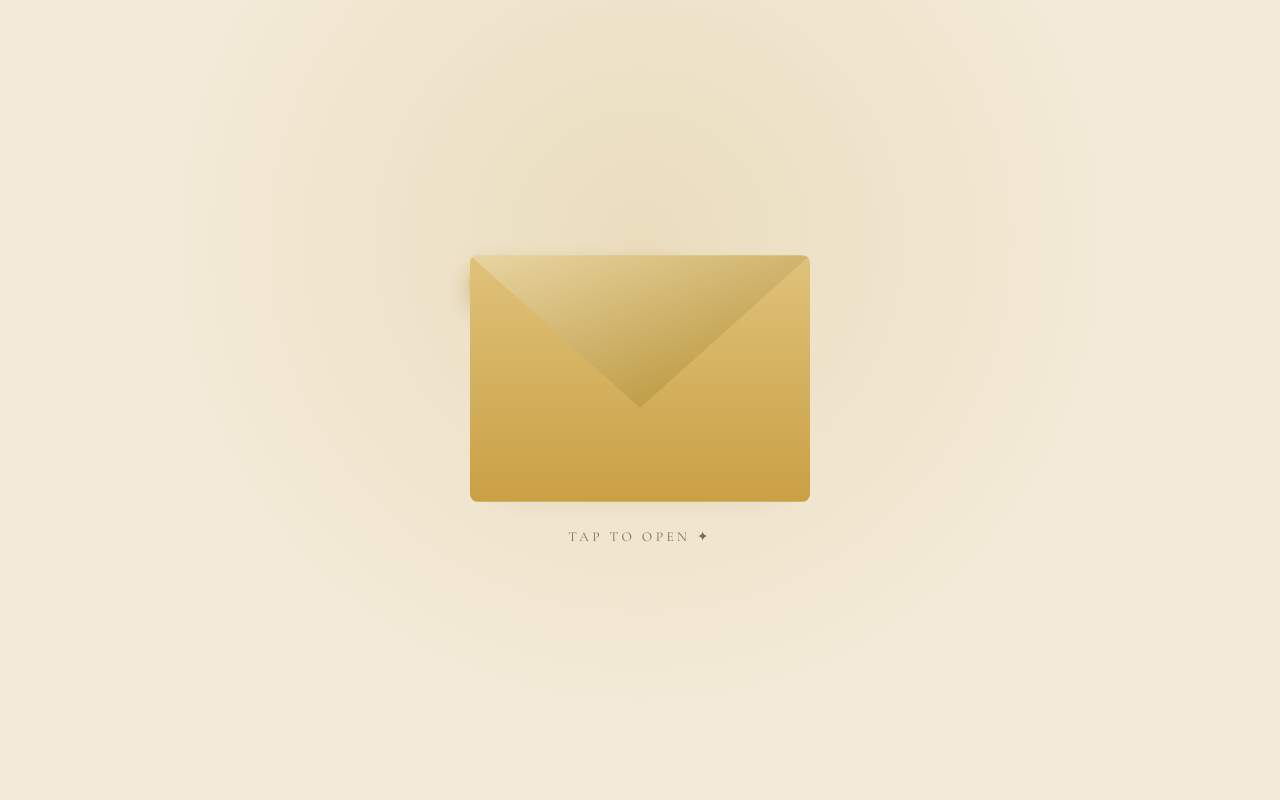
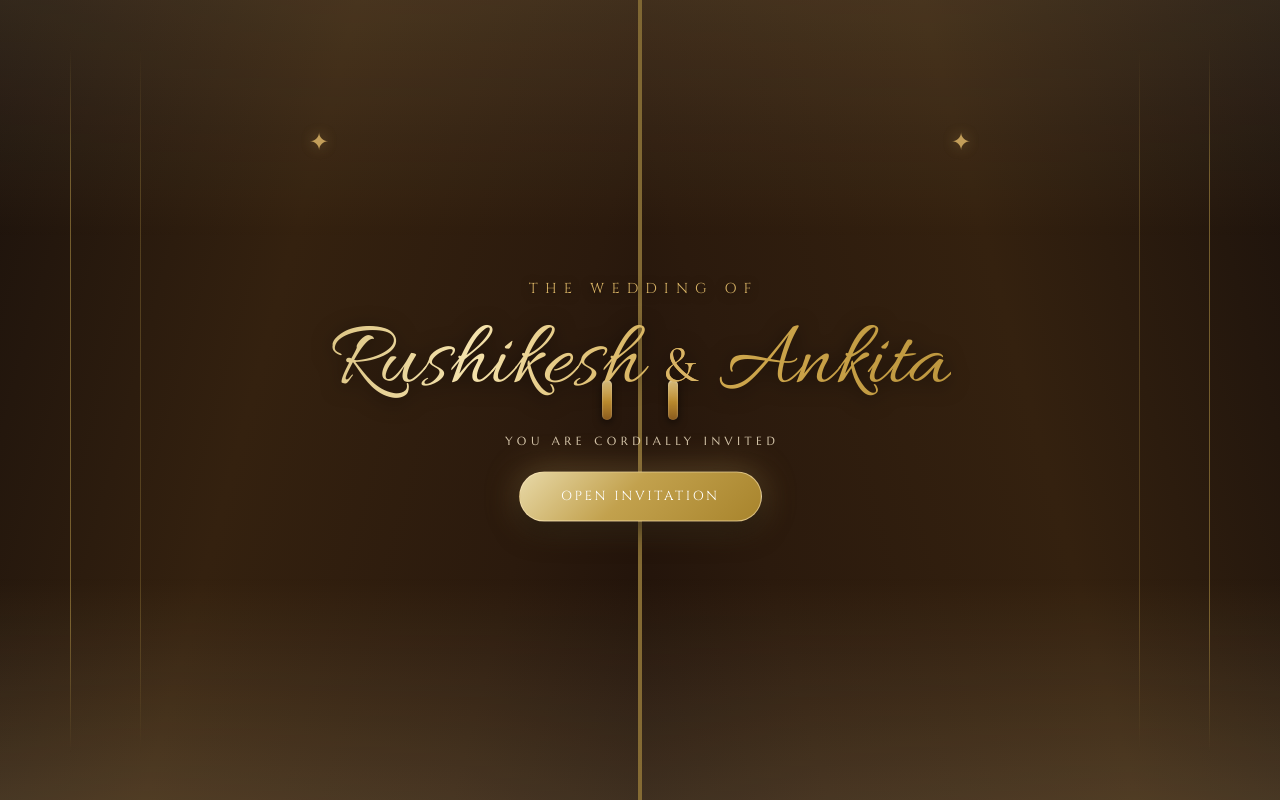
Before and after one commit to Krutan178/wedding-invite, a React (Vite) app: page / in a window 1280 px wide. Shown: the top 800 px of the page. Built offline with nearby package versions, Linux system fonts and the light colour scheme.

Commit message:
Royal Grace style: 3D door reveal, Allura/Cinzel type, ornate gold frames

```diff
--- a/index.html
+++ b/index.html
@@ -14,7 +14,7 @@
     <link rel="preconnect" href="https://fonts.googleapis.com" />
     <link rel="preconnect" href="https://fonts.gstatic.com" crossorigin />
     <link
-      href="https://fonts.googleapis.com/css2?family=Great+Vibes&family=Cormorant+Garamond:ital,wght@0,400;0,500;0,600;1,400&family=Marcellus&display=swap"
+      href="https://fonts.googleapis.com/css2?family=Allura&family=Cinzel:wght@400;500;600;700&family=Cormorant+Garamond:ital,wght@0,400;0,500;0,600;1,400&family=Marcellus&display=swap"
       rel="stylesheet"
     />
   </head>
--- a/src/components/EnvelopeScreen.jsx
+++ b/src/components/EnvelopeScreen.jsx
@@ -2,6 +2,7 @@ import { useState } from "react";
 import { guest, track } from "../lib/tracking";
 import { WEDDING } from "../weddingConfig";
 
+/** Premium 3D double-door reveal (inspired by the royal-grace demo) */
 export default function EnvelopeScreen({ opened, onOpen }) {
   const [opening, setOpening] = useState(false);
 
@@ -12,40 +13,51 @@ export default function EnvelopeScreen({ opened, onOpen }) {
 
   const handleOpen = () => {
     if (opening) return;
-    track("invite_opened", { msSinceLoad: Math.round(performance.now()) });
+    track("invite_opened", { style: "doors", msSinceLoad: Math.round(performance.now()) });
     setOpening(true);
-    setTimeout(onOpen, 900); // flap flips, card rises, then screen fades
+    setTimeout(onOpen, 1600); // doors swing, light bursts, then the screen fades
   };
 
   return (
     <div
-      id="envelope-screen"
+      id="doors-screen"
       className={`${opened ? "opened" : ""} ${opening ? "opening" : ""}`}
       onClick={(e) => {
-        if (e.target.id === "envelope-screen") handleOpen();
+        if (e.target.id === "doors-screen") handleOpen();
       }}
       aria-label="Open invitation"
     >
-      <div className="envelope-wrap">
-        <div className="envelope-flap" />
-        <div className="envelope-pocket" />
-        <div className="envelope-card">
-          <span className="mini-mandala">✦</span>
-          {guest && (
-            <p className="env-dear">
-              For <span>{guest}</span>,
-            </p>
-          )}
-          <p className="env-to">You are cordially invited</p>
-          <p className="env-names">
-            {WEDDING.groom} <em>&amp;</em> {WEDDING.bride}
+      <div className="doors-scene">
+        <div className="doors-glow" aria-hidden="true" />
+        <div className="door door-left" aria-hidden="true">
+          <span className="door-panel-line" />
+          <span className="door-panel-line line-2" />
+          <span className="door-crest">✦</span>
+          <span className="door-handle" />
+        </div>
+        <div className="door door-right" aria-hidden="true">
+          <span className="door-panel-line" />
+          <span className="door-panel-line line-2" />
+          <span className="door-crest">✦</span>
+          <span className="door-handle" />
+        </div>
+      </div>
+
+      <div className="doors-overlay">
+        <p className="doors-kicker">The Wedding Of</p>
+        <p className="doors-names">
+          {WEDDING.groom} <em>&amp;</em> {WEDDING.bride}
+        </p>
+        {guest && (
+          <p className="env-dear">
+            For <span>{guest}</span>,
           </p>
-        </div>
+        )}
+        <p className="doors-sub">You are cordially invited</p>
         <button className="open-btn" type="button" onClick={handleOpen}>
           <span className="open-btn-inner">Open&nbsp;Invitation</span>
         </button>
       </div>
-      <p className="tap-hint">tap to open ✦</p>
     </div>
   );
 }
--- a/src/styles/global.css
+++ b/src/styles/global.css
@@ -34,7 +34,7 @@ button, .gold-btn { touch-action: manipulation; user-select: none; -webkit-user-
 
 .kicker {
   display: block;
-  font-family: "Marcellus", serif;
+  font-family: "Cinzel", serif;
   font-size: .8rem;
   letter-spacing: .35em;
   text-transform: uppercase;
@@ -42,9 +42,15 @@ button, .gold-btn { touch-action: manipulation; user-select: none; -webkit-user-
 }
 
 .title {
-  font-family: "Great Vibes", cursive;
-  font-size: clamp(2.6rem, 7vw, 4.2rem);
-  color: var(--maroon);
+  font-family: "Allura", cursive;
+  font-size: clamp(2.9rem, 8vw, 4.6rem);
+  background: linear-gradient(100deg, #a8842c, #8a5a1d 30%, var(--gold-deep) 50%, #b98a2e 70%, #a8842c);
+  background-size: 200% 100%;
+  -webkit-background-clip: text;
+  background-clip: text;
+  color: transparent;
+  filter: drop-shadow(0 2px 3px rgba(74,59,36,.18));
+  animation: foilShimmer 7s ease-in-out infinite;
   margin: 6px 0 10px;
 }
 
@@ -81,71 +87,152 @@ button, .gold-btn { touch-action: manipulation; user-select: none; -webkit-user-
 .reveal.in { opacity: 1; transform: none; }
 
 /* ============================================================
-   ENVELOPE SCREEN
+   ROYAL DOOR REVEAL (Zareqia-style premium intro)
    ============================================================ */
-#envelope-screen {
+#doors-screen {
   position: fixed;
   inset: 0;
   z-index: 60;
-  display: flex;
-  flex-direction: column;
-  align-items: center;
-  justify-content: center;
-  gap: 26px;
+  overflow: hidden;
   background:
-    radial-gradient(circle at 50% 30%, rgba(194,161,77,.18), transparent 55%),
-    var(--ivory-deep);
-  transition: opacity .8s ease, transform .8s ease, visibility .8s;
+    radial-gradient(circle at 50% 42%, rgba(194,161,77,.16), transparent 60%),
+    linear-gradient(180deg, #17100b, #241611 55%, #17100b);
+  transition: opacity 1s ease .55s, visibility 1s ease .55s;
 }
-#envelope-screen.opened { opacity: 0; transform: scale(1.12); visibility: hidden; pointer-events: none; }
+#doors-screen.opened { opacity: 0; visibility: hidden; pointer-events: none; }
 
-.envelope-wrap { position: relative; width: min(78vw, 340px); aspect-ratio: 1.38; }
-.envelope-flap {
+.doors-scene { position: absolute; inset: 0; perspective: 1500px; }
+
+/* warm light spilling through the opening doors */
+.doors-glow {
+  position: absolute; left: 50%; top: 0; bottom: 0;
+  width: 46vw; max-width: 560px;
+  transform: translateX(-50%);
+  background: linear-gradient(180deg,
+    rgba(255,226,150,0) 6%,
+    rgba(255,222,150,.55) 38%,
+    rgba(255,236,190,.75) 58%,
+    rgba(255,222,150,.35) 88%,
+    rgba(255,222,150,0));
+  filter: blur(2px);
+  opacity: 0;
+  transition: opacity .9s ease .35s;
+  pointer-events: none;
+}
+#doors-screen.opening .doors-glow { opacity: 1; }
+
+.door {
+  position: absolute; top: 0; bottom: 0;
+  width: 50%;
+  transform-style: preserve-3d;
+  transition: transform 1.7s cubic-bezier(.65,.05,.35,1);
+}
+.door-left  { left: 0;  transform-origin: left center; }
+.door-right { right: 0; transform-origin: right center; }
+
+/* carved dark-wood panels with golden edging */
+.door-left  { background: linear-gradient(105deg, #1c120c 0%, #34210f 42%, #2b1a0d 78%, #20120a 100%); border-right: 2px solid rgba(194,161,77,.6); }
+.door-right { background: linear-gradient(255deg, #1c120c 0%, #34210f 42%, #2b1a0d 78%, #20120a 100%); border-left: 2px solid rgba(194,161,77,.6); }
+.door::before { /* faint sheen */
+  content: "";
   position: absolute; inset: 0;
-  background: linear-gradient(160deg, #e9d5a3, var(--gold) 55%, var(--gold-deep));
-  clip-path: polygon(0 0, 100% 0, 50% 62%);
-  border-radius: 8px 8px 0 0;
-  transform-origin: top;
-  transition: transform .9s cubic-bezier(.6,.05,.4,1);
-  z-index: 3;
+  background: linear-gradient(180deg, rgba(255,230,170,.10), transparent 30%, transparent 72%, rgba(255,230,170,.14));
+  pointer-events: none;
 }
-.envelope-pocket {
+.door-panel-line {
+  position: absolute; top: 6vh; bottom: 6vh; width: 1px;
+  background: linear-gradient(180deg, transparent, rgba(194,161,77,.5) 18%, rgba(194,161,77,.5) 82%, transparent);
+}
+.door-left  .door-panel-line { left: 11%; }
+.door-left  .door-panel-line.line-2 { left: 22%; opacity: .55; }
+.door-right .door-panel-line { right: 11%; }
+.door-right .door-panel-line.line-2 { right: 22%; opacity: .55; }
+
+.door-crest {
+  position: absolute; top: 16vh; left: 50%; transform: translateX(-50%);
+  color: rgba(226,186,106,.8);
+  font-size: clamp(1.1rem, 2.6vw, 1.5rem);
+  text-shadow: 0 0 14px rgba(226,186,106,.35);
+}
+
+.door-handle {
+  position: absolute; top: 50%; transform: translateY(-50%);
+  width: 10px; height: clamp(28px, 5vh, 44px);
+  border-radius: 6px;
+  background: linear-gradient(180deg, #f0d28a, #b98a2e 55%, #8a5a1d);
+  box-shadow: 0 3px 8px rgba(0,0,0,.55), inset 0 1px 2px rgba(255,255,255,.5);
+}
+.door-left  .door-handle { right: 26px; }
+.door-right .door-handle { left: 26px; }
+
+#doors-screen.opening .door-left  { transform: rotateY(-118deg); }
+#doors-screen.opening .door-right { transform: rotateY(118deg); }
+
+/* text + button floating above the doors */
+.doors-overlay {
   position: absolute; inset: 0;
-  background: linear-gradient(#dfc27a, #caa045);
-  border-radius: 8px;
-  clip-path: polygon(0 0, 50% 46%, 100% 0, 100% 100%, 0 100%);
-  z-index: 2;
+  display: flex; flex-direction: column; align-items: center; justify-content: center;
+  gap: 14px;
+  padding: 0 20px;
+  text-align: center;
+  z-index: 5;
+  pointer-events: none;            /* clicks fall through to the screen */
+  transition: opacity .45s ease, transform .45s ease;
 }
-.envelope-card {
-  position: absolute; left: 8%; right: 8%; bottom: 10%; top: 18%;
-  background: #fffdf6;
-  border: 1px solid var(--gold);
-  border-radius: 6px;
-  z-index: 1;
-  display: flex; flex-direction: column; align-items: center; justify-content: center; gap: 6px;
-  box-shadow: 0 12px 30px rgba(74,59,36,.18);
-  transition: transform .9s cubic-bezier(.6,.05,.4,1);
+#doors-screen.opening .doors-overlay { opacity: 0; transform: scale(1.15); }
+.doors-overlay .open-btn { pointer-events: auto; }
+
+.doors-kicker {
+  font-family: "Cinzel", serif;
+  font-size: clamp(.68rem, 2.4vw, .9rem);
+  letter-spacing: .5em; text-indent: .5em;
+  text-transform: uppercase;
+  color: #d9b465;
+  text-shadow: 0 2px 10px rgba(0,0,0,.65);
 }
-.env-to { font-family: "Marcellus", serif; font-size: .62rem; letter-spacing: .3em; text-transform: uppercase; color: var(--gold-deep); }
-.env-names { font-family: "Great Vibes", cursive; font-size: 1.9rem; color: var(--maroon); }
-.env-names em { font-style: normal; color: var(--gold); }
-.mini-mandala { color: var(--gold); }
+.doors-names {
+  font-family: "Allura", cursive;
+  font-size: clamp(2.9rem, 10vw, 5.8rem);
+  line-height: 1.15;
+  background: linear-gradient(100deg, #a8842c, #f4e2ac 38%, #d1a94f 55%, #a8842c);
+  background-size: 200% 100%;
+  -webkit-background-clip: text;
+  background-clip: text;
+  color: transparent;
+  filter: drop-shadow(0 3px 10px rgba(0,0,0,.6));
+  animation: foilShimmer 5.5s ease-in-out infinite;
+}
+@keyframes foilShimmer {
+  0%, 100% { background-position: 0% 50%; }
+  50%      { background-position: 100% 50%; }
+}
+.doors-names em { font-style: normal; font-family: "Cormorant Garamond", serif; font-size: .55em; color: #d9b465; }
+.doors-sub {
+  font-family: "Marcellus", serif;
+  font-size: .74rem;
+  letter-spacing: .38em; text-indent: .38em;
+  text-transform: uppercase;
+  color: rgba(240,225,195,.85);
+}
+.env-dear { font-style: italic; color: #e8d5a8; font-size: 1.02rem; }
+.env-dear span { color: #f4e2ac; font-weight: 600; }
 
 .open-btn {
-  margin-top: 4px;
-  padding: 14px 36px;
-  border: none; border-radius: 999px;
+  margin-top: 10px;
+  padding: 15px 40px;
+  border: 1px solid rgba(255,236,190,.55); border-radius: 999px;
   background: linear-gradient(135deg, #e8d9a8, var(--gold) 45%, var(--gold-deep));
-  color: #fff; font-family: "Marcellus", serif; letter-spacing: .18em; text-transform: uppercase;
-  cursor: pointer; box-shadow: 0 8px 22px rgba(168,132,44,.4);
+  color: #fff; font-family: "Cinzel", serif; letter-spacing: .2em; font-size: .8rem;
+  text-transform: uppercase;
+  cursor: pointer; box-shadow: 0 10px 26px rgba(0,0,0,.5), 0 0 34px rgba(226,186,106,.35);
   animation: pulse 2.2s infinite;
 }
 @keyframes pulse { 0%,100% { transform: scale(1);} 50% { transform: scale(1.05);} }
 
 .tap-hint { font-size: .85rem; letter-spacing: .25em; text-transform: uppercase; color: var(--ink-soft); }
-
-#envelope-screen.opening .envelope-flap { transform: rotateX(180deg); z-index: 4; }
-#envelope-screen.opening .envelope-card { transform: translateY(-36%); z-index: 5; }
+@media (prefers-reduced-motion: reduce) {
+  .door, .doors-glow, .doors-overlay, .doors-names { animation: none !important; transition-duration: .2s !important; }
+}
 
 /* ============================================================
    HERO
@@ -195,11 +282,18 @@ button, .gold-btn { touch-action: manipulation; user-select: none; -webkit-user-
   line-height: 1.05;
 }
 .hero-names .name {
-  font-family: "Great Vibes", cursive;
-  font-size: clamp(2.7rem, 13.5vw, 7.5rem);
+  font-family: "Allura", cursive;
+  font-size: clamp(3rem, 13.5vw, 7.8rem);
   color: var(--maroon);
   display: inline-block;
+  background: linear-gradient(100deg, #a8842c, #8a5a1d 30%, var(--gold-deep) 50%, #b98a2e 70%, #a8842c);
+  background-size: 200% 100%;
+  -webkit-background-clip: text;
+  background-clip: text;
+  -webkit-text-fill-color: transparent;
+  animation: foilShimmer 6s ease-in-out infinite;
   transition: opacity 1s ease, transform 1.2s cubic-bezier(.22,.9,.3,1);
+  filter: drop-shadow(0 3px 4px rgba(74,59,36,.22));
 }
 .hero-names .name:nth-child(1) { transform: translateX(-70px); }
 .hero-names .amp {
@@ -255,7 +349,7 @@ button, .gold-btn { touch-action: manipulation; user-select: none; -webkit-user-
 
 .photo-wrap figcaption {
   margin-top: 14px;
-  font-family: "Great Vibes", cursive;
+  font-family: "Allura", cursive;
   font-size: 1.5rem;
   color: var(--gold-deep);
 }
@@ -395,7 +489,7 @@ button, .gold-btn { touch-action: manipulation; user-select: none; -webkit-user-
 }
 .cd-box small { font-family: "Marcellus", serif; font-size: .62rem; letter-spacing: .3em; text-transform: uppercase; color: var(--gold-deep); }
 
-.countdown-done { font-family: "Great Vibes", cursive; font-size: 2rem; color: var(--maroon); margin-top: 16px; }
+.countdown-done { font-family: "Allura", cursive; font-size: 2rem; color: var(--maroon); margin-top: 16px; }
 
 .rsvp-card {
   max-width: 560px; margin: 44px auto 0;
@@ -405,7 +499,7 @@ button, .gold-btn { touch-action: manipulation; user-select: none; -webkit-user-
   border-radius: 18px;
   box-shadow: 0 16px 36px rgba(74,59,36,.14);
 }
-.rsvp-card h3 { font-family: "Great Vibes", cursive; font-size: 2rem; color: var(--maroon); margin-bottom: 10px; }
+.rsvp-card h3 { font-family: "Allura", cursive; font-size: 2rem; color: var(--maroon); margin-bottom: 10px; }
 .rsvp-card p { color: var(--ink-soft); font-size: 1.05rem; line-height: 1.7; }
 .rsvp-card strong { color: var(--gold-deep); }
 
@@ -413,9 +507,15 @@ button, .gold-btn { touch-action: manipulation; user-select: none; -webkit-user-
    FOOTER
    ============================================================ */
 .footer { padding: 60px 20px 46px; text-align: center; background: var(--ivory-deep); border-top: 1px solid rgba(194,161,77,.3); }
-.footer-names { font-family: "Great Vibes", cursive; font-size: 2.6rem; color: var(--maroon); margin: 14px 0 4px; }
-.footer-names em { font-style: normal; color: var(--gold); }
+.footer-names { font-family: "Allura", cursive; font-size: 2.9rem; margin: 14px 0 4px; background: linear-gradient(100deg, #a8842c, #8a5a1d 30%, var(--gold-deep) 50%, #b98a2e 70%, #a8842c); background-size: 200% 100%; -webkit-background-clip: text; background-clip: text; color: transparent; animation: foilShimmer 7s ease-in-out infinite; }
+.footer-names em { font-style: normal; -webkit-text-fill-color: var(--gold); }
 .footer-love { color: var(--ink-soft); font-style: italic; }
+
+/* ---------- ornate double gold frames (Zareqia-style corner accents) ---------- */
+.venue-card, .rsvp-card, .info-card, .event-card, .scratch-card {
+  outline: 1px solid rgba(194,161,77,.4);
+  outline-offset: 5px;
+}
 
 /* ============================================================
    NEW ELEMENTS — toran, lanterns, particles, music, events, info
```
